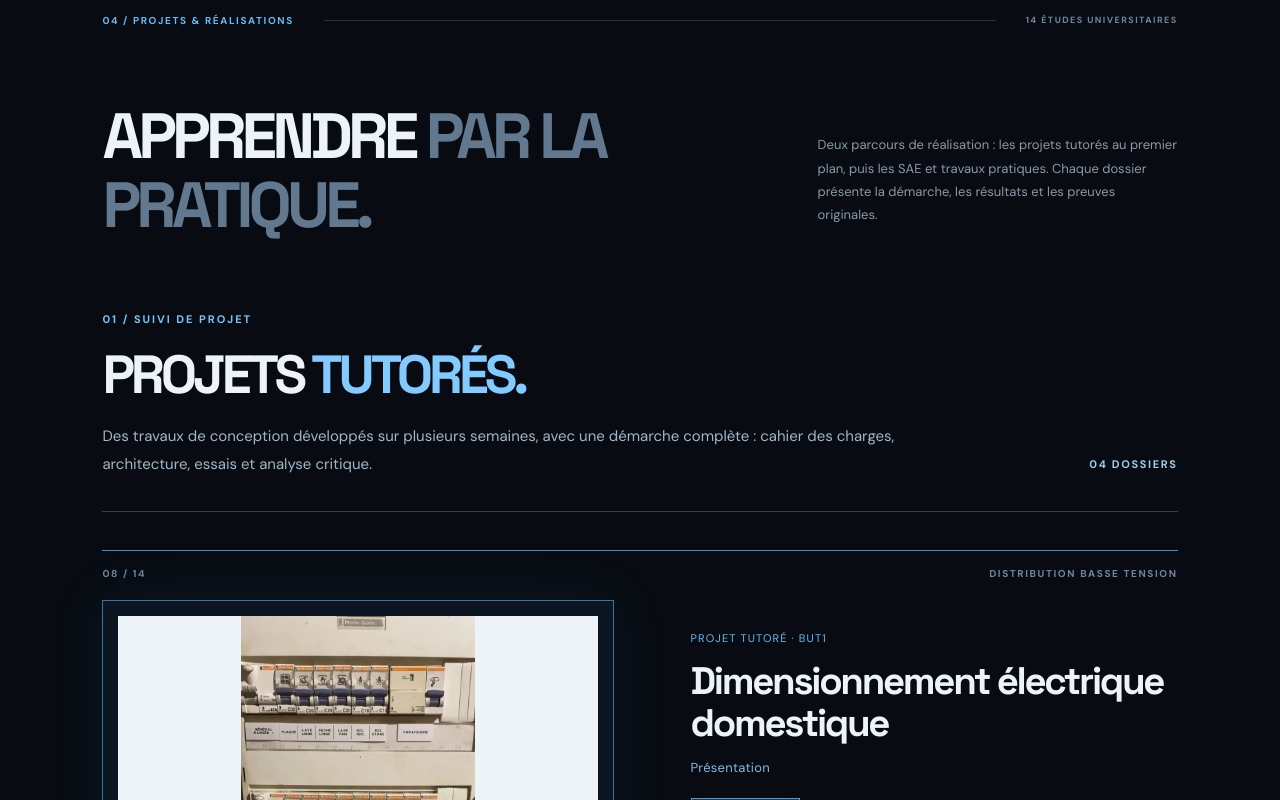
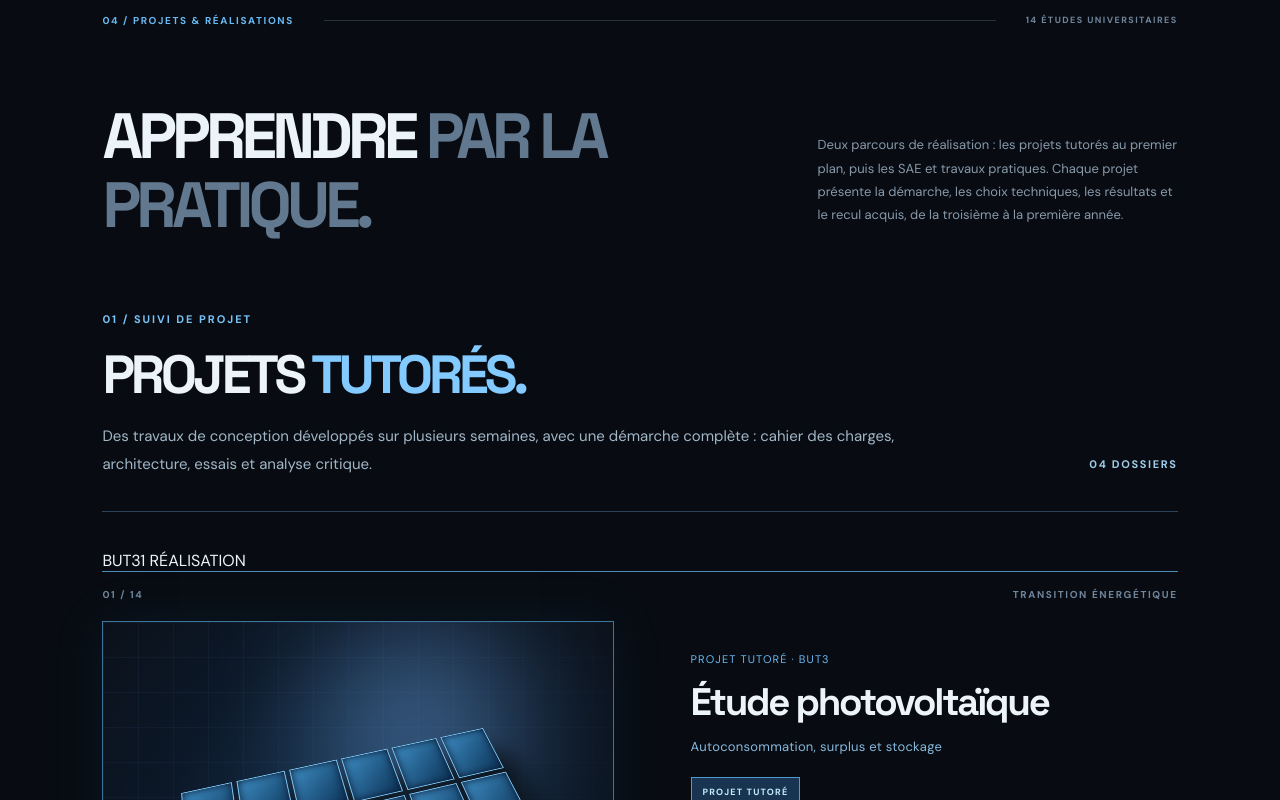
Before and after one commit to elhajjajihicham19-byte/portfolio-geii, a React (Vite) app: page / in a window 1280 px wide. Shown: the part 5680-6480 px from the top of the page. Built offline with nearby package versions, Linux system fonts and the light colour scheme.

Commit message:
Hiérarchiser les projets tutorés et SAE par BUT3/BUT2/BUT1, et retirer les compteurs d'archives des études

```diff
--- a/src/main.jsx
+++ b/src/main.jsx
@@ -20,7 +20,7 @@ const REFERENTIEL = 'https://www.enseignementsup-recherche.gouv.fr/sites/default
 
 const projects = [
   {
-    id:'bms', no:'01', name:'Battery Management System', short:'Conception et diagnostic d’un BMS Li-ion 4S', field:'ÉLECTRONIQUE & STOCKAGE', period:'Projet universitaire · BUT2',
+    id:'bms', no:'01', name:'Battery Management System', short:'Conception et diagnostic d’un BMS Li-ion 4S', field:'ÉLECTRONIQUE & STOCKAGE', period:'Projet tutoré · BUT2',
     description:'Conception d’une carte électronique dédiée à la gestion d’une batterie Li-ion à quatre cellules en série, puis recherche des causes d’un fonctionnement non conforme.',
     status:'Essais non validés — diagnostic documenté', color:'cyan', icon:'bms', chips:['KiCad','Li-ion 4S','ML5243','MOSFET','Diagnostic'],
     metrics:[['4S','cellules en série'],['≈ 15 V','tension du pack mesurée'],['0 V','sortie observée sous charge']],
@@ -150,22 +150,22 @@ for(const [project,archive] of [[projects[0],originalBMS],[projects[1],originalB
   }
 }
 projects.push(...legacyProjects);
-// Distinction explicite entre projet tutoré, SAE documentée et autres travaux.
-// La fiche BETEM reste disponible depuis « Expérience professionnelle »,
-// mais ne figure plus dans les réalisations universitaires.
-projects.find(p=>p.id==='bms').category='tutored';
-projects.find(p=>p.id==='bms').nature='PROJET TUTORÉ';
-projects.find(p=>p.id==='pv').category='tutored';
-projects.find(p=>p.id==='pv').nature='PROJET TUTORÉ';
-for(const id of ['cem','dialux']){
-  const practical=projects.find(p=>p.id===id);
-  if(practical){practical.category='applied';practical.nature='TRAVAUX PRATIQUES'}
+// Classement pédagogique : projets tutorés d'abord, puis SAE/TP,
+// avec les années affichées de BUT3 vers BUT1 dans chaque catégorie.
+for(const [id,year,category,nature] of [
+  ['pv',3,'tutored','PROJET TUTORÉ'],
+  ['bms',2,'tutored','PROJET TUTORÉ'],
+  ['cem',3,'applied','TRAVAUX PRATIQUES'],
+  ['dialux',3,'applied','TRAVAUX PRATIQUES']
+]){
+  const p=projects.find(item=>item.id===id);
+  if(p){p.year=year;p.category=category;p.nature=nature}
 }
 const academicProjects=projects.filter(p=>p.id!=='betem');
-const tutoredProjects=academicProjects.filter(p=>p.category==='tutored')
-  .sort((a,b)=>['bms','pv','geii-capteur-de-temperature'].indexOf(a.id)-['bms','pv','geii-capteur-de-temperature'].indexOf(b.id));
-const appliedProjects=academicProjects.filter(p=>p.category!=='tutored');
-academicProjects.forEach((p,i)=>{p.no=String(i+1).padStart(2,'0')});
+const sortByYear=(a,b)=>b.year-a.year||a.name.localeCompare(b.name,'fr');
+const tutoredProjects=academicProjects.filter(p=>p.category==='tutored').sort(sortByYear);
+const appliedProjects=academicProjects.filter(p=>p.category!=='tutored').sort(sortByYear);
+[...tutoredProjects,...appliedProjects].forEach((p,i)=>{p.no=String(i+1).padStart(2,'0')});
 const betemExperience=projects.find(p=>p.id==='betem');
 betemExperience.no='ST';
 
@@ -272,16 +272,24 @@ function ProjectCard({project:p,onOpen,featured=false}){
   </article>;
 }
 
-function getDocumentPreviewUrl(url){
-  const fileMatch=url.match(/^https:\/\/drive\.google\.com\/file\/d\/([^/]+)/);
-  if(fileMatch)return 'https://drive.google.com/file/d/'+fileMatch[1]+'/preview';
-  if(url.endsWith('.pdf'))return url+'#toolbar=0';
-  return url;
+function ProjectYearGroup({items,onOpen,featureTutored=false}){
+  return <div className="project-year-list">
+    {[3,2,1].map(year=>{
+      const entries=items.filter(p=>p.year===year);
+      if(!entries.length)return null;
+      return <div key={year} className={'project-year-block project-year-block--'+year}>
+        <div className="project-year-heading reveal"><span>BUT{year}</span><span>{entries.length} {entries.length===1?'RÉALISATION':'RÉALISATIONS'}</span></div>
+        <div className="projects-list">
+          {entries.map(p=><ProjectCard key={p.id} project={p} featured={featureTutored&&['pv','bms'].includes(p.id)} onOpen={onOpen}/>)}
+        </div>
+      </div>;
+    })}
+  </div>;
 }
+
 function ProjectDetail({project:p,onClose,onZoom}){
   const dialogRef=useRef(null);
-  const [previewDoc,setPreviewDoc]=useState(null);
-  useEffect(()=>{dialogRef.current?.focus();const handle=e=>{if(e.key==='Escape'){if(previewDoc)setPreviewDoc(null);else onClose()}};window.addEventListener('keydown',handle);return()=>window.removeEventListener('keydown',handle)},[onClose,previewDoc]);
+  useEffect(()=>{dialogRef.current?.focus();const handle=e=>{if(e.key==='Escape')onClose()};window.addEventListener('keydown',handle);return()=>window.removeEventListener('keydown',handle)},[onClose]);
   return <div className="detail-overlay" onClick={onClose}><article className="detail-panel" role="dialog" aria-modal="true" aria-labelledby="project-title" tabIndex={-1} ref={dialogRef} onClick={e=>e.stopPropagation()}>
     <div className="detail-header"><span className="index">{p.id==='betem'?'DOSSIER DE STAGE / BETEM':`DÉCRYPTAGE / PROJET ${p.no}`}</span><button type="button" onClick={onClose} className="detail-close"><X size={20}/> FERMER</button></div>
     <div className="detail-hero"><div><p className="project-subtitle">{p.field} · {p.period}</p><h2 id="project-title">{p.name}</h2><p className="detail-lead">{p.description}</p><span className="status-line">{['bms','pv'].includes(p.id)?<AlertCircle size={15}/>:<CheckCircle2 size={15}/>} {p.status}</span></div><ProjectVisual kind={p.icon} image={p.cover}/></div>
@@ -297,17 +305,6 @@ function ProjectDetail({project:p,onClose,onZoom}){
       <section className="wide"><span className="chapter-index">03 / DÉMARCHE</span><h3>Étapes techniques</h3><ol className="process-list">{p.method.map((step,i)=><li key={i}><b>{String(i+1).padStart(2,'0')}</b><span>{step}</span></li>)}</ol></section>
       <section><span className="chapter-index">04 / RÉSULTATS</span><h3>Ce que montrent les résultats</h3><p>{p.results}</p></section>
       <section className="critical-section"><span className="chapter-index">05 / PRISE DE RECUL</span><h3>Mon autoévaluation</h3><p>{p.critique}</p></section>
-    </div>}
-    {!p.legacyOnly&&!['cem','dialux','betem'].includes(p.id)&&<div className="detail-evidence"><div className="small-heading"><span className="index">06 / TRACES ET PREUVES</span><span className="rule"/></div>{p.id==='bms'?<div className="bms-embedded-evidence"><CheckCircle2 size={18}/><p>Les photographies du PCB et les mesures sont placées directement dans les chapitres techniques ci-dessus. Les pièces sources figurent ci-dessous.</p></div>:p.evidence?.length?<EvidenceGrid items={p.evidence} onZoom={onZoom}/>:<div className="missing-proof"><AlertCircle size={19}/><p>Les documents graphiques originaux de ce projet restent à intégrer. Aucun schéma fictif n'est présenté comme une preuve.</p></div>}
-      {p.note&&<p className="source-note"><ShieldCheck size={17}/>{p.note}</p>}
-      {p.docs?.length>0&&<div className="download-list">{p.docs.map(d=><div key={d.url}><span>{d.type}</span><div className="document-actions"><DocumentLink url={d.url} label={d.label}/><button className="preview-doc-button" type="button" onClick={()=>setPreviewDoc(d)}>APERÇU DU DOCUMENT <ExternalLink size={15}/></button></div></div>)}</div>}
-    </div>}
-    {previewDoc&&<div className="document-lightbox" onClick={()=>setPreviewDoc(null)}>
-      <div className="document-frame" role="dialog" aria-modal="true" aria-label={'Aperçu de '+previewDoc.label} onClick={e=>e.stopPropagation()}>
-        <div className="document-frame-header"><strong>{previewDoc.label}</strong><div><DocumentLink url={previewDoc.url} label="OUVRIR L'ORIGINAL" external/><button type="button" onClick={()=>setPreviewDoc(null)}><X size={18}/> FERMER</button></div></div>
-        <iframe loading="lazy" title={previewDoc.label} src={getDocumentPreviewUrl(previewDoc.url)} referrerPolicy="no-referrer" allow="fullscreen"/>
-        <p>Document d'origine depuis Google Drive. L'affichage intégré dépend des autorisations de partage et de votre connexion Google. Le lien « Ouvrir l'original » reste disponible.</p>
-      </div>
     </div>}
     <div className="detail-footer"><div><span>COMPÉTENCES ASSOCIÉES</span><Chips items={p.skills}/></div><button type="button" onClick={onClose} className="secondary-button"><ArrowLeft size={16}/> RETOUR AU PORTFOLIO</button></div>
   </article></div>;
@@ -347,7 +344,7 @@ function App(){
         <SectionHeader number="04" title="PROJETS & RÉALISATIONS" aside={`${academicProjects.length} ÉTUDES UNIVERSITAIRES`}/>
         <div className="projects-intro reveal">
           <h2>APPRENDRE <span>PAR LA PRATIQUE.</span></h2>
-          <p>Deux parcours de réalisation : les projets tutorés au premier plan, puis les SAE et travaux pratiques. Chaque dossier présente la démarche, les résultats et les preuves originales.</p>
+          <p>Deux parcours de réalisation : les projets tutorés au premier plan, puis les SAE et travaux pratiques. Chaque projet présente la démarche, les choix techniques, les résultats et le recul acquis, de la troisième à la première année.</p>
         </div>
 
         <div className="projects-group projects-group--tutored">
@@ -359,9 +356,7 @@ function App(){
             </div>
             <span className="projects-group-count">{String(tutoredProjects.length).padStart(2,'0')} DOSSIERS</span>
           </div>
-          <div className="projects-list">
-            {tutoredProjects.map((p,i)=><ProjectCard key={p.id} project={p} featured={i<2} onOpen={openProject}/>)}
-          </div>
+          <ProjectYearGroup items={tutoredProjects} featureTutored onOpen={openProject}/>
         </div>
 
         <div className="projects-group projects-group--applied">
@@ -373,9 +368,7 @@ function App(){
             </div>
             <span className="projects-group-count">{String(appliedProjects.length).padStart(2,'0')} DOSSIERS</span>
           </div>
-          <div className="projects-list">
-            {appliedProjects.map(p=><ProjectCard key={p.id} project={p} onOpen={openProject}/>)}
-          </div>
+          <ProjectYearGroup items={appliedProjects} onOpen={openProject}/>
         </div>
       </section>
 
```
